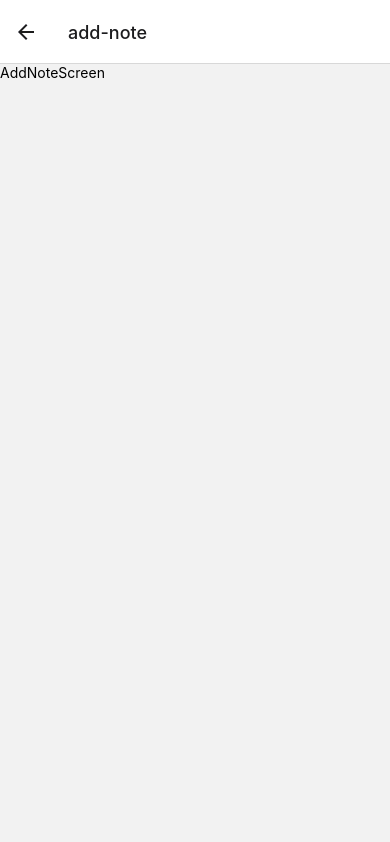
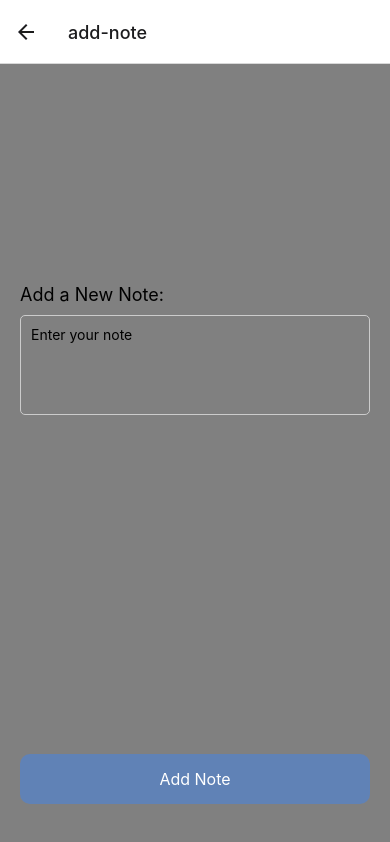
Before and after one commit to rohmat97/note-taking-secured-app, a React Native app: screen /add-note in a window 390 px wide. Built offline with nearby package versions, Linux system fonts and the light colour scheme.

Commit message:
feat: screen dashboard list notetaking app and add new note screen

```diff
--- a/App.tsx
+++ b/App.tsx
@@ -8,10 +8,13 @@
 import { NavigationContainer } from "@react-navigation/native";
 import React from "react";
 import { MainStackNavigation } from "./src/navigation/MainStackNavigation";
+import { NoteProvider } from "./src/provider/note-provider";
 function App(): JSX.Element {
   return (
     <NavigationContainer>
-      <MainStackNavigation />
+      <NoteProvider>
+        <MainStackNavigation />
+      </NoteProvider>
     </NavigationContainer>
   );
 }
--- /dev/null
+++ b/src/component/FloatingButton.tsx
@@ -0,0 +1,38 @@
+import React from "react";
+import { View, Text, TouchableOpacity, StyleSheet } from "react-native";
+
+interface Props {
+  label: string;
+  action?: () => void;
+}
+const FloatingButton = ({ action, label }: Props) => {
+  return (
+    <View style={styles.container}>
+      <TouchableOpacity style={styles.button} onPress={action}>
+        <Text style={styles.buttonText}>{label}</Text>
+      </TouchableOpacity>
+    </View>
+  );
+};
+
+const styles = StyleSheet.create({
+  container: {
+    flex: 1,
+    justifyContent: "flex-end", // Align to the bottom of the screen
+    alignItems: "center", // Center horizontally
+    paddingBottom: 20, // Optional padding from the bottom
+  },
+  button: {
+    backgroundColor: "#6082B6", // Background color
+    width: "100%", // Full width
+    padding: 15, // Optional padding
+    borderRadius: 10, // Optional border radius
+    alignItems: "center", // Center content horizontally
+  },
+  buttonText: {
+    color: "white", // Text color
+    fontSize: 16,
+  },
+});
+
+export default FloatingButton;
--- /dev/null
+++ b/src/context/note-context.ts
@@ -0,0 +1,8 @@
+import React, { RefObject } from "react";
+
+type NoteContextType = {
+  listNote: string[];
+  setNote: (payload: any) => void;
+};
+
+export const NoteContext = React.createContext({} as NoteContextType);
--- /dev/null
+++ b/src/hooks/use-note.ts
@@ -0,0 +1,12 @@
+import React from "react";
+import { NoteContext } from "../context/note-context";
+
+export function useNote() {
+  const context = React.useContext(NoteContext);
+
+  if (!context) {
+    throw "You need to add to your root component";
+  }
+
+  return context;
+}
--- /dev/null
+++ b/src/provider/note-provider.tsx
@@ -0,0 +1,25 @@
+import { useCallback, useMemo, useState } from "react";
+import { NoteContext } from "../context/note-context";
+
+export const NoteProvider = ({ children }: { children: React.ReactNode }) => {
+  const [listNote, setlistNote] = useState<string[]>(["asdasd", "bbbb"]);
+
+  const setNote = useCallback(
+    (payload: string) => {
+      setlistNote((prev) => prev.concat(payload));
+    },
+    [listNote]
+  );
+
+  const contextValue = useMemo(
+    () => ({
+      listNote,
+      setNote,
+    }),
+    [listNote, setNote]
+  );
+
+  return (
+    <NoteContext.Provider value={contextValue}>{children}</NoteContext.Provider>
+  );
+};
--- a/src/screen/add-note-screen.tsx
+++ b/src/screen/add-note-screen.tsx
@@ -1,14 +1,57 @@
-import { StyleSheet, Text, View } from "react-native";
-import React from "react";
+import React, { useCallback, useState } from "react";
+import { StyleSheet, Text, TextInput, View } from "react-native";
+import FloatingButton from "../component/FloatingButton";
+import { useNote } from "../hooks/use-note";
+import { useNavigation, NavigationProp } from "@react-navigation/native";
 
 const AddNoteScreen = () => {
+  const [note, setNotes] = useState(""); // State to hold the note text
+  const { goBack } = useNavigation<NavigationProp<any>>();
+  const { setNote } = useNote();
+
+  const handleAddNote = useCallback(() => {
+    // Handle the submission of the new note here
+    // You can save it to your data source, state, or perform any desired action
+    console.log("New note:", note);
+    setNote(note);
+    goBack();
+  }, [note]);
+
   return (
-    <View>
-      <Text>AddNoteScreen</Text>
+    <View style={styles.container}>
+      <View style={{ flex: 1, flexGrow: 3, justifyContent: "center" }}>
+        <Text style={styles.label}>Add a New Note:</Text>
+        <TextInput
+          style={styles.input}
+          placeholder="Enter your note"
+          onChangeText={(text) => setNotes(text)}
+          value={note}
+          multiline
+        />
+      </View>
+      <FloatingButton label="Add Note" action={handleAddNote} />
     </View>
   );
 };
 
+const styles = StyleSheet.create({
+  container: {
+    flex: 1,
+    padding: 20,
+    backgroundColor: "#808080",
+  },
+  label: {
+    fontSize: 18,
+    marginBottom: 10,
+  },
+  input: {
+    borderWidth: 1,
+    borderColor: "#ccc",
+    borderRadius: 5,
+    padding: 10,
+    marginBottom: 10,
+    minHeight: 100,
+  },
+});
+
 export default AddNoteScreen;
-
-const styles = StyleSheet.create({});
--- a/src/screen/dashboard.screen.tsx
+++ b/src/screen/dashboard.screen.tsx
@@ -1,14 +1,57 @@
-import { StyleSheet, Text, View } from "react-native";
-import React from "react";
+import { FlatList, StyleSheet, Text, View } from "react-native";
+import React, { useCallback } from "react";
+import { useNote } from "../hooks/use-note";
+import FloatingButton from "../component/FloatingButton";
+import { useNavigation, NavigationProp } from "@react-navigation/native";
 
 const DashboardScreen = () => {
+  const { navigate } = useNavigation<NavigationProp<any>>();
+  const { listNote } = useNote();
+  const renderItem = useCallback(
+    ({ item }: { item: string }) => {
+      return (
+        <View style={styles.item}>
+          <Text style={{ fontSize: 16 }}>{item}</Text>
+        </View>
+      );
+    },
+    [listNote]
+  );
+
+  const handleAddNewNote = useCallback(() => {
+    navigate("add-note");
+  }, []);
+
   return (
-    <View>
-      <Text>DashboardScreen</Text>
+    <View style={styles.container}>
+      <Text style={styles.title}>List NoteTaking APP</Text>
+      <FlatList
+        data={listNote}
+        renderItem={renderItem}
+        contentContainerStyle={{ rowGap: 8 }}
+      />
+      <FloatingButton label="Add New Note" action={handleAddNewNote} />
     </View>
   );
 };
 
 export default DashboardScreen;
 
-const styles = StyleSheet.create({});
+const styles = StyleSheet.create({
+  container: {
+    flex: 1,
+    padding: 12,
+    rowGap: 24,
+  },
+  title: {
+    color: "black",
+    fontSize: 32,
+    fontWeight: "bold",
+    textAlign: "center",
+  },
+  item: {
+    backgroundColor: "gray",
+    padding: 12,
+    borderRadius: 4,
+  },
+});
```
